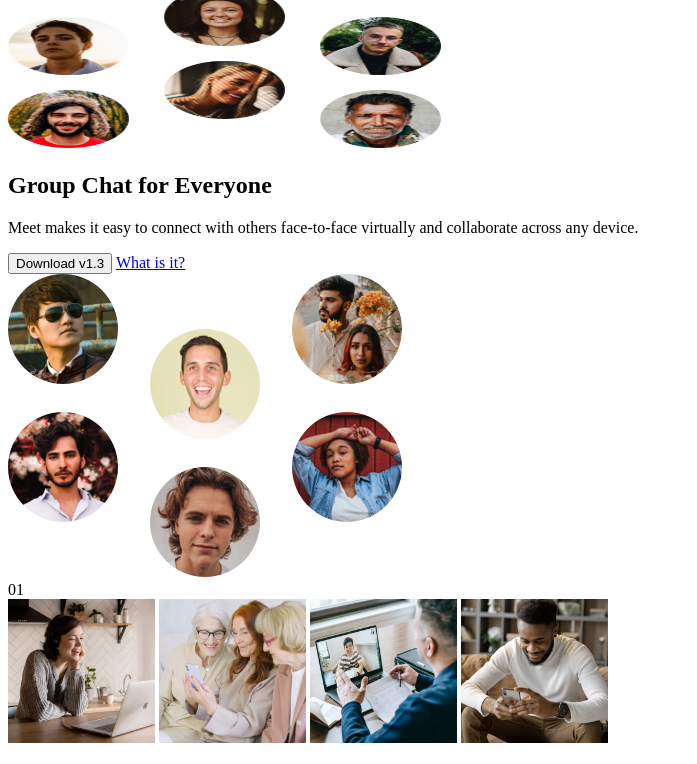
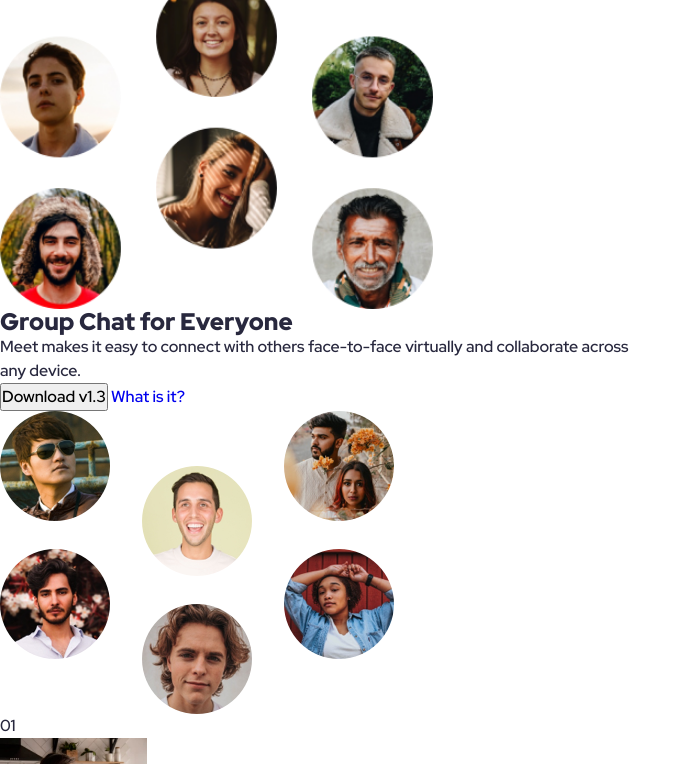
Before and after one commit to DocForLoop/meet-landing-page, a website: page index.html in a window 1280 px wide. Shown: the part 52-816 px from the top of the page, without its empty margins (0-697 px from the left). Drawn offline with nearby package versions, Linux system fonts and the light colour scheme; files that its build step writes are made by us from their sources.

Commit message:
Add basic CSS style for the page

```diff
--- a/gulpfile.js
+++ b/gulpfile.js
@@ -5,7 +5,9 @@ const browsersync = require('browser-sync').create();
 //Compile Sass
 function scssTask() {
     return src('scss/style.scss', { sourcemaps: true})
-        .pipe(sass().on('error', sass.logError))
+        .pipe(sass({
+            includePaths: ['./scss'], // Add the root SCSS directory for imports
+        }).on('error', sass.logError))
         .pipe(dest('css', {sourcemaps: '.'}));
 }
 
--- a/index.html
+++ b/index.html
@@ -3,7 +3,7 @@
   <head>
     <meta charset="UTF-8">
     <meta name="viewport" content="width=device-width, initial-scale=1.0">
-    <link rel="icon" type="image/png" sizes="32x32" href="./assets/favicon-32x32.png">
+    <link rel="icon" type="image/png" sizes="32x32" href="/assets/favicon-32x32.png">
     <title>Frontend Mentor | Meet landing page</title>
     <link rel="stylesheet" href="/css/style.css">
   </head>
--- a/scss/components/footer/_footer-layout.scss
+++ b/scss/components/footer/_footer-layout.scss
@@ -0,0 +1 @@
+@use 'global/functions' as *;
--- a/scss/components/footer/_footer.scss
+++ b/scss/components/footer/_footer.scss
@@ -0,0 +1 @@
+@use 'global/functions' as *;
--- a/scss/components/header/_header-layout.scss
+++ b/scss/components/header/_header-layout.scss
@@ -0,0 +1 @@
+@use 'global/functions' as *;
--- a/scss/components/header/_header.scss
+++ b/scss/components/header/_header.scss
@@ -0,0 +1 @@
+@use 'global/functions' as *;
--- a/scss/components/main/_main-layout.scss
+++ b/scss/components/main/_main-layout.scss
@@ -0,0 +1 @@
+@use 'global/functions' as *;
--- a/scss/components/main/_main.scss
+++ b/scss/components/main/_main.scss
@@ -0,0 +1 @@
+@use 'global/functions' as *;
--- a/scss/global/_base.scss
+++ b/scss/global/_base.scss
@@ -0,0 +1,52 @@
+html {
+    font-size: 100%;
+}
+
+*, *::before, *::after {
+    box-sizing: border-box;
+}
+
+* {
+    margin: 0;
+    padding: 0;
+}
+
+body {
+    font-family: var(--ff-primary);
+    line-height: 1.5;
+    letter-spacing: 0;
+    color: var(--clr-secondary-1);
+    font-weight: var(--fw-1);
+}
+
+h1, h2, h3 {
+    line-height: 1.1;
+    font-weight: var(--fw-2);
+}
+
+p, li, figcaption {
+    text-wrap: pretty;
+    max-width: 65ch;
+}
+
+img, picture, video, canvas, svg {
+    display: block;
+    max-width: 100%;
+    height: auto;
+}
+
+input, button, textarea, select {
+    font: inherit;
+}
+
+p, h1, h2, h3, h4, h5, h6 {
+    overflow-wrap: break-word;
+}
+
+h1, h2, h3, h4, h5, h6 {
+    text-wrap: balance;
+}
+
+a, a:visited, a:active {
+    text-decoration: none;
+}
--- a/scss/global/_colors.scss
+++ b/scss/global/_colors.scss
@@ -0,0 +1,10 @@
+:root {
+    --clr-primary-1: hsl(192, 37%, 48%);
+    --clr-primary-2: hsl(192, 90%, 77%);
+    --clr-primary-3: hsl(268, 34%, 53%);
+    --clr-primary-4: hsl(268, 100%, 86%);
+    --clr-secondary-1: hsl(240, 21%, 20%);
+    --clr-secondary-2: hsl(240, 10%, 57%);
+    --clr-secondary-3: hsl(240, 18%, 85%);
+    --clr-secondary-4: hsl(0, 0%, 98%);
+}
--- a/scss/global/_fonts.scss
+++ b/scss/global/_fonts.scss
@@ -0,0 +1,31 @@
+@use './functions' as *;
+
+/* red-hat-display-500 - latin */
+@font-face {
+    font-display: swap;
+    font-family: 'Red Hat Display';
+    font-style: normal;
+    font-weight: 500;
+    src: url('/assets/fonts/red-hat-display-v19-latin-500.woff2') format('woff2');
+  }
+
+/* red-hat-display-900 - latin */
+@font-face {
+  font-display: swap;
+  font-family: 'Red Hat Display';
+  font-style: normal;
+  font-weight: 900;
+  src: url('/assets/fonts/red-hat-display-v19-latin-900.woff2') format('woff2');
+}
+
+:root {
+    --ff-primary: 'Red Hat Display', 'Segoe UI', Tahoma, Geneva, sans-serif;
+    --fs-preset-1: clamp(2.5rem, 1.971830985915493rem + 2.253521126760563vw, 4rem);
+    --fs-preset-2: clamp(2rem, 1.823943661971831rem + 0.7511737089201878vw, 2.5rem);
+    --fs-preset-3: clamp(0.75rem, 0.6619718309859155rem + 0.3755868544600939vw, 1rem);
+    --fs-preset-4: clamp(1rem, 0.8571428571428572rem + 0.2976190476190476vw, 1.125rem);
+    --fs-preset-5: #{rem(16)};
+    --letter-spacing-4: #{rem(4)};
+    --fw-1: 500;
+    --fw-2: 900;
+}
--- a/scss/global/_functions.scss
+++ b/scss/global/_functions.scss
@@ -0,0 +1,17 @@
+@use 'sass:math';
+
+@function rem($px) {
+    @if math.is-unitless($px) {
+        @return math.div($px, 16) * 1rem;
+    } @else {
+        @error 'Don\'t need units';
+    }
+}
+
+@function em($px) {
+    @if math.is-unitless($px) {
+        @return math.div($px, 16) * 1em;
+    } @else {
+        @error 'Don\'t need units';
+    }
+}
```
Also changed, not shown: css/style.css (added).
